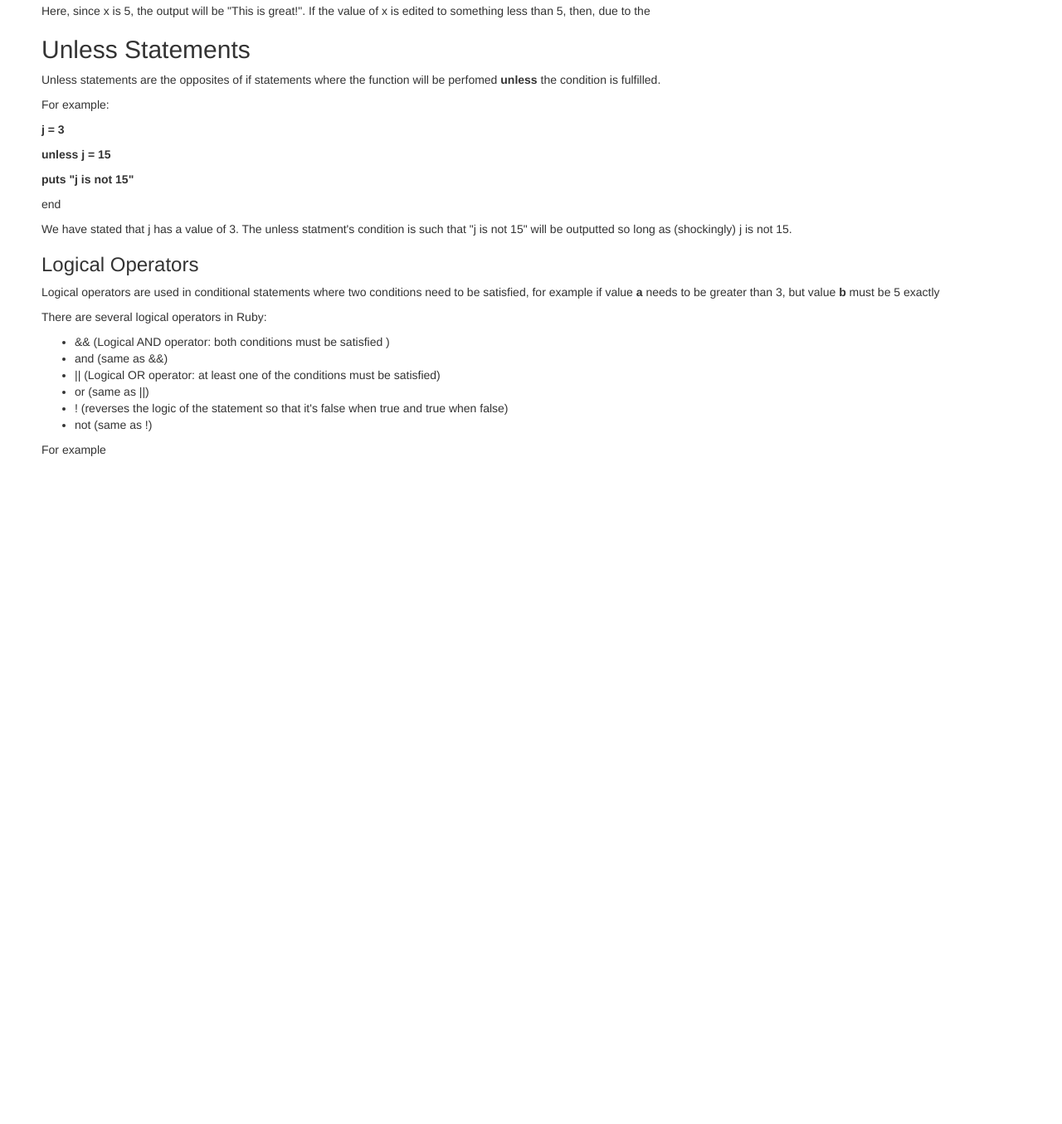
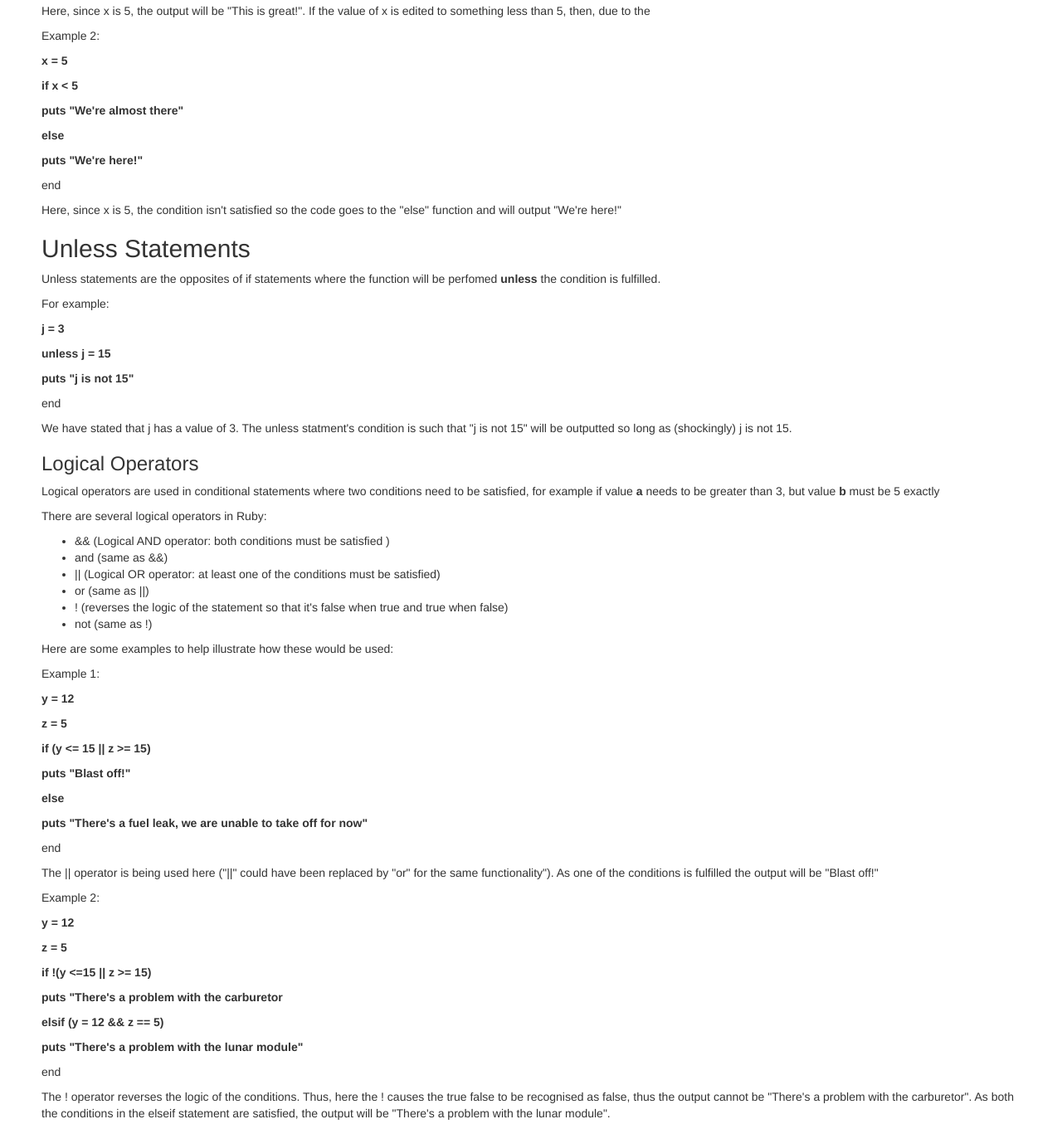
Before and after one commit to fossildog117/Coding_Curriculem, a plain HTML site: page detail/Conditionals.html in a window 1280 px wide. Shown: the part 837-2192 px from the top of the page at 83% size. Before the commit the page ends 1419 px from the top, so only its background shows below. Drawn offline with Linux system fonts and the light colour scheme; files that its build step writes are made by us from their sources; a script that the page names is missing.

Commit message:
Update Conditionals.html

```diff
--- a/detail/Conditionals.html
+++ b/detail/Conditionals.html
@@ -52,21 +52,29 @@
  <li> >= (Check if the value on the left is greater than or equal to the value on the right) </li>
 </ul>
 <p>We can also provide alternate options for the program if the initial condition isn’t met using the <b>else</b> or <b>elseif</b> functions.</p>
-<p>For example: </p>
-<p><b>x = 5</b></p>
-<p><b>if x == 5 </b></p>
+<p>Example 1: </p>
+<p><b> x = 5</b></p>
+<p><b> if x == 5 </b></p>
 <p><b>   puts "This is great!"</b></p>
-<p><b>elseif x <= 4 </b></p>
+<p><b> elseif x <= 4 </b></p>
 <p><b>   puts "Nope, there's no Spaceman to say hello to!"</b></p>
-<p><b>elseif x >= 6 </b></p>
+<p><b> elseif x >= 6 </b></p>
 <p><b>   puts "There are too many Spacemen, something has gone wrong!"</b></p>
 <p> end </p>
 <p>Here, since x is 5, the output will be "This is great!". If the value of x is edited to something less than 5, then, due to the  </p>
+<p>Example 2:</p>
+<p><b> x = 5 </b></p>
+<p><b> if x < 5</b></p>
+<p><b>   puts "We're almost there"</b></p>
+<p><b> else</b></p>
+<p><b>   puts "We're here!"</b></p>
+<p> end </p>
+<p>Here, since x is 5, the condition isn't satisfied so the code goes to the "else" function and will output "We're here!"</p>
 <h2>Unless Statements</h2>
 <p>Unless statements are the opposites of if statements where the function will be perfomed <b>unless</b> the condition is fulfilled.</p>
 <p>For example:</p>
-<p><b>j = 3</b></p>
-<p><b>unless j = 15</b></p>
+<p><b> j = 3</b></p>
+<p><b> unless j = 15</b></p>
 <p><b>   puts "j is not 15"</b></p>
 <p> end </p>
 <p>We have stated that j has a value of 3. The unless statment's condition is such that "j is not 15" will be outputted so long as (shockingly) j is not 15.</p>
@@ -81,7 +89,26 @@
   <li> !   (reverses the logic of the statement so that it's false when true and true when false)</li>
   <li> not (same as !)</li>
 </ul>
-<p>For example</p>
+<p>Here are some examples to help illustrate how these would be used:</p>
+<p>Example 1:</p>
+<p><b> y = 12 </b></p>
+<p><b> z = 5  </b></p>
+<p><b> if (y <= 15 || z >= 15) </b></p>
+<p><b>   puts "Blast off!"  </b></p>
+<p><b> else</b></p>
+<p><b>   puts "There's a fuel leak, we are unable to take off for now"</b></p>
+<p> end</p>
+<p>The || operator is being used here ("||" could have been replaced by "or" for the same functionality"). As one of the conditions is fulfilled the output will be "Blast off!"</p>
+<p>Example 2:</p>
+<p><b> y = 12 </b></p>
+<p><b> z = 5 </b></p>
+<p><b> if !(y <=15 || z >= 15) </b></p>
+<p><b>   puts "There's a problem with the carburetor </b></p>
+<p><b> elsif (y = 12 && z == 5)</b></p>
+<p><b>   puts "There's a problem with the lunar module"</b></p>
+<p> end </p>
+<p>The ! operator reverses the logic of the conditions. Thus, here the ! causes the true false to be recognised as false, thus the output cannot be "There's a problem with the carburetor". As both the conditions in the elseif statement are satisfied, the output will be "There's a problem with the lunar module".</p>
+
 
 
 </body>
```
